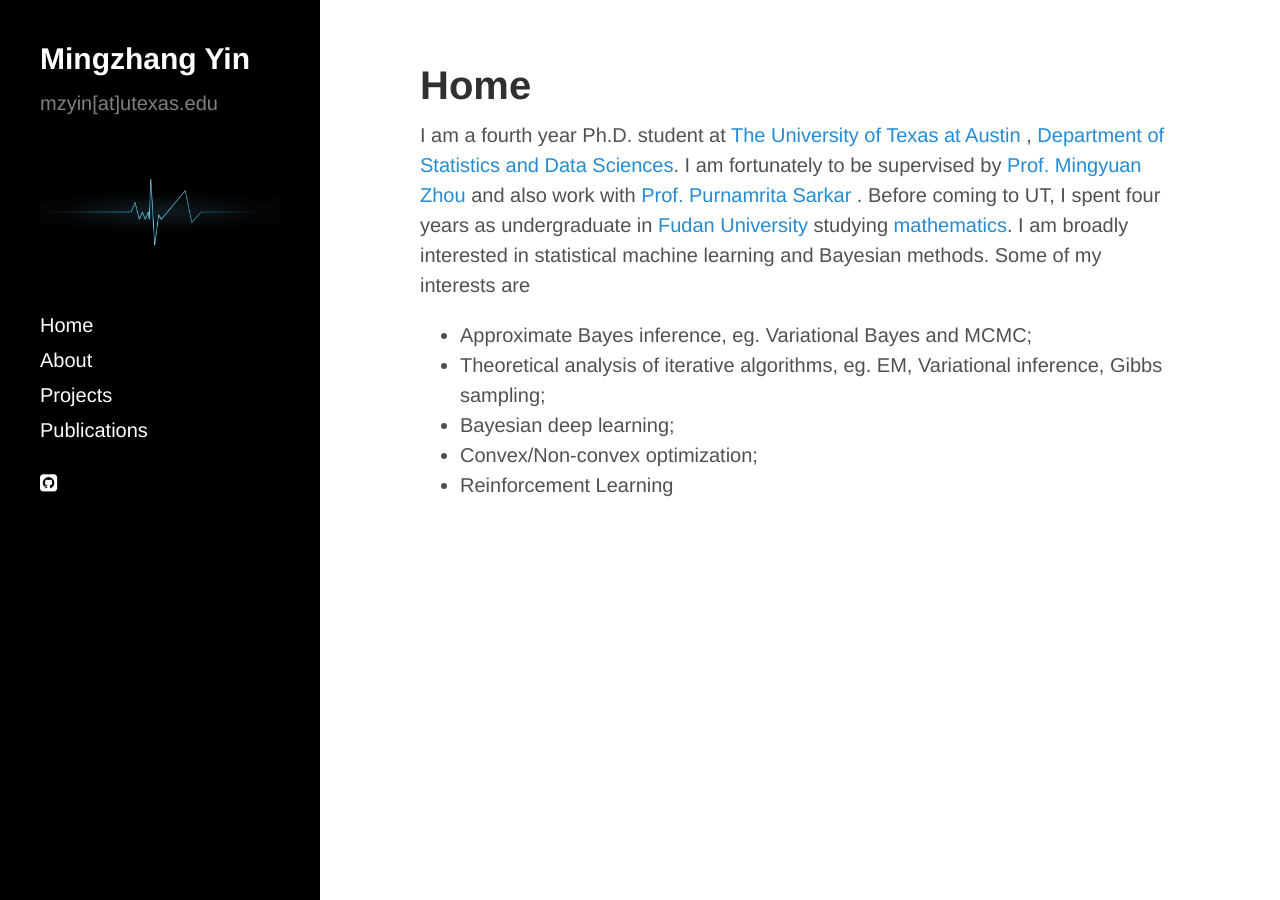
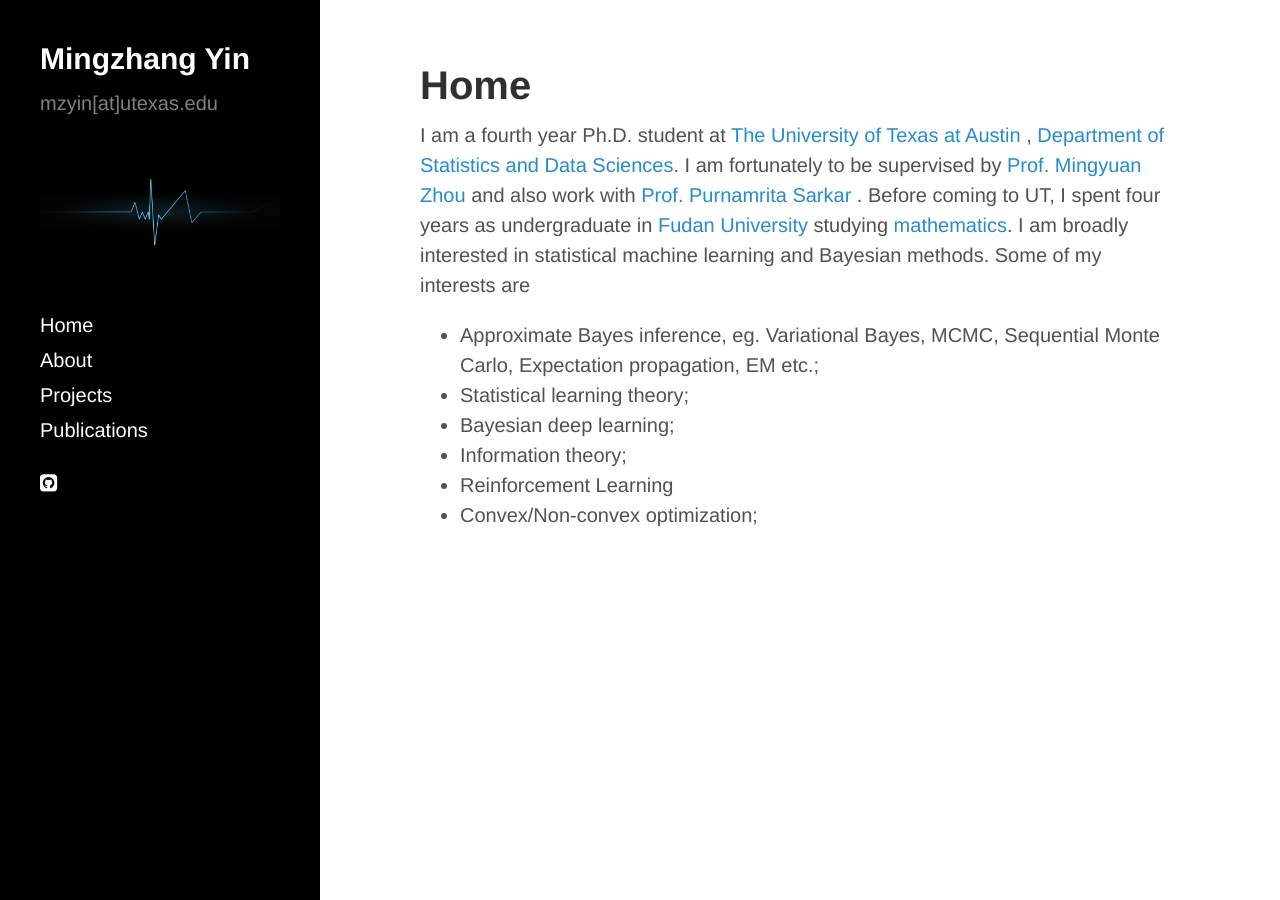
Before and after one commit to mingzhang-yin/mingzhang-yin.github.io, a Jekyll site: the page built from index.md, in a window 1280 px wide. Built offline with Jekyll 4.4.1, drawn with Linux system fonts in a browser that asks for light colours; nearby versions of some CDN libraries.

Commit message:
Update index.md

```diff
--- a/index.md
+++ b/index.md
@@ -16,9 +16,10 @@ title: Home
   I am broadly interested in statistical machine learning and Bayesian methods. Some of my interests are
   <p>
   <ul>
-  <li> Approximate Bayes inference, eg. Variational Bayes and MCMC; </li>
-  <li> Theoretical analysis of iterative algorithms, eg. EM, Variational inference, Gibbs sampling; </li>
+  <li> Approximate Bayes inference, eg. Variational Bayes, MCMC, Sequential Monte Carlo, Expectation propagation, EM etc.; </li>
+  <li> Statistical learning theory; </li>
   <li> Bayesian deep learning; </li>
-  <li> Convex/Non-convex optimization; </li>
+  <li> Information theory; </li>
   <li> Reinforcement Learning </li>
+   <li> Convex/Non-convex optimization; </li>
   </ul>
```
